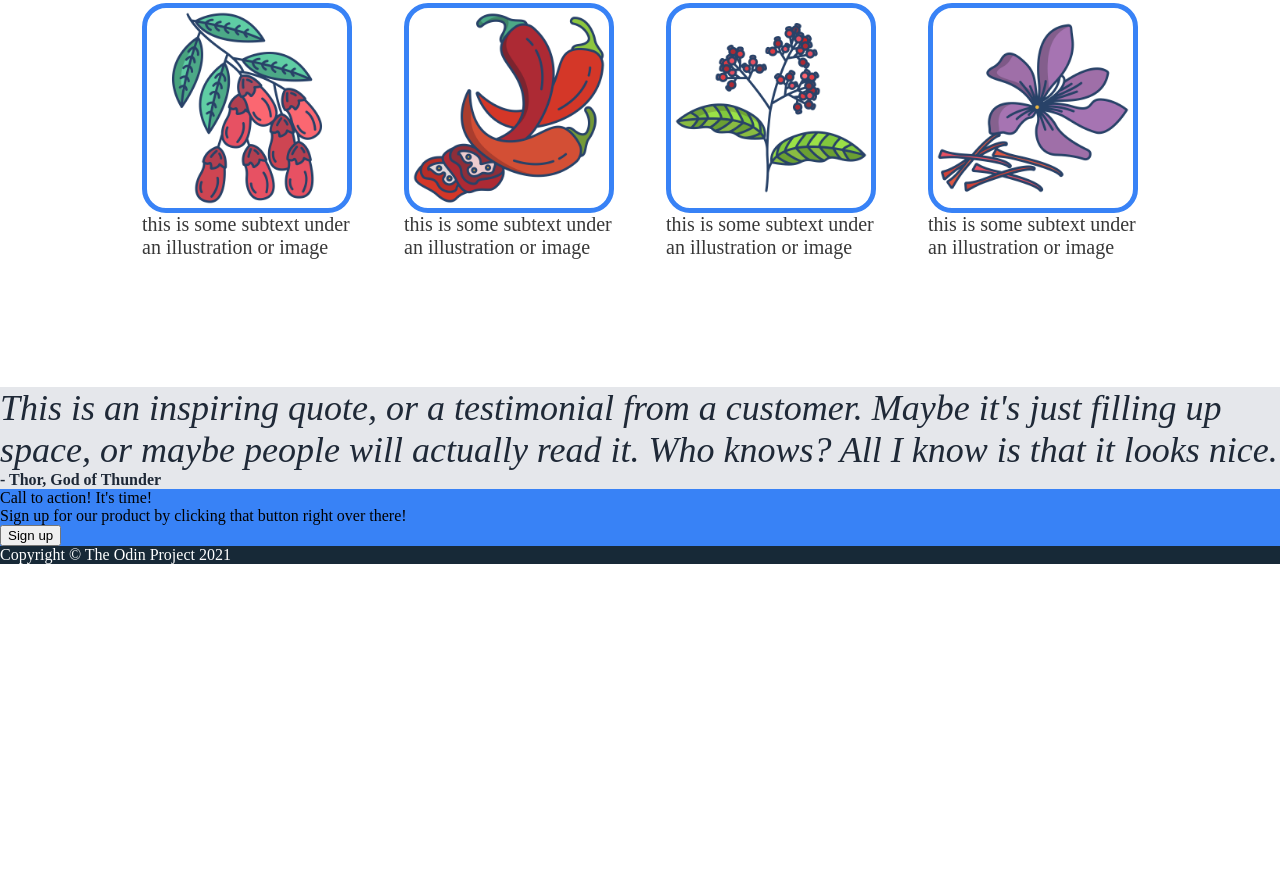
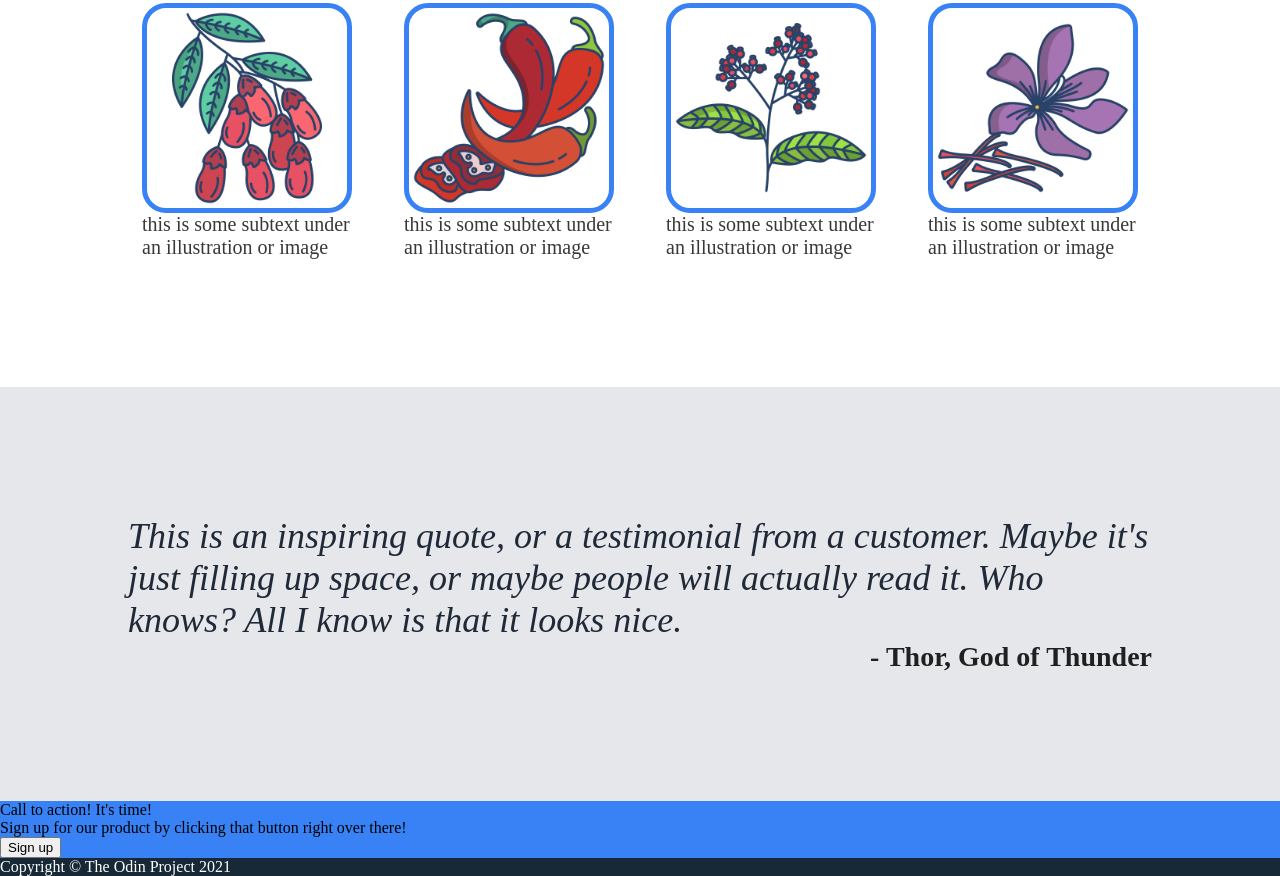
Before and after one commit to JamesSampedro/landing-page-project, a plain HTML site: page index.html in a window 1280 px wide. Shown: the part 610-1486 px from the top of the page. Before the commit the page ends 1174 px from the top, so only its background shows below. Drawn offline with Linux system fonts and the light colour scheme.

Commit message:
third section done by putting padding
put padding and edit font styles and sizes

```diff
--- a/style.css
+++ b/style.css
@@ -154,7 +154,10 @@ a {
 /* Second Section */
 .second-section {
     flex: 1;
+    display: flex;
+    flex-direction: column;
     background-color: #E5E7EB;
+    padding: 10%;
 }
 
 .second-section-quote-text {
@@ -164,8 +167,10 @@ a {
 }
 
 .second-section-quote-cite {
+    font-size: 28px;
     font-weight: bold;
-    color: #1F2937;
+    color: #202020;
+    text-align: right;
 }
 
 
```
